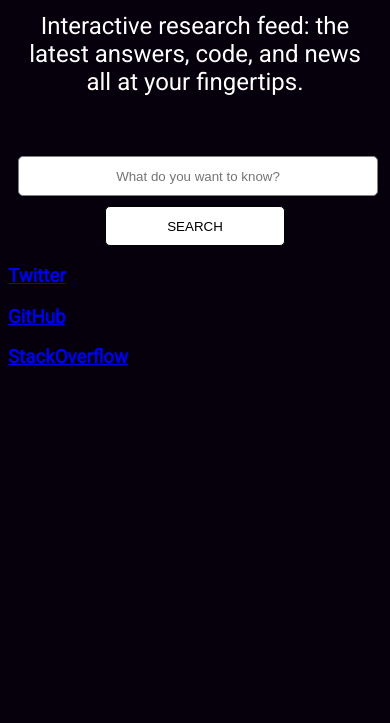
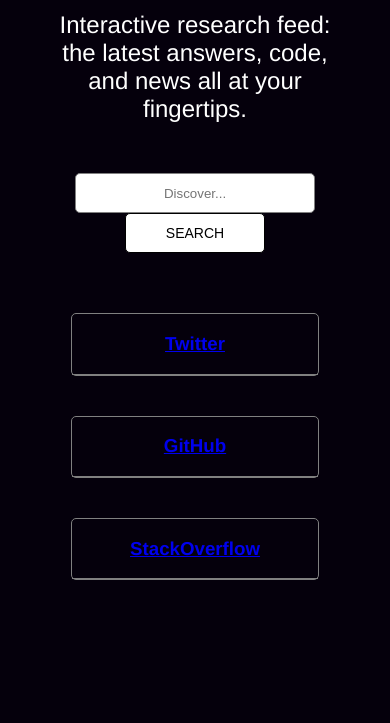
Before and after one commit to jhwheeler/flow-feed, a plain HTML site: page index.html in a window 390 px wide. Shown: the part 121-844 px from the top of the page. Drawn offline with nearby package versions, Linux system fonts and the light colour scheme.

Commit message:
integrated responsive grid

```diff
--- /dev/null
+++ b/css/grid.css
@@ -0,0 +1,60 @@
+* {
+    box-sizing: border-box;
+}
+
+.row {
+    max-width: 1000px;
+    padding-left: 20px;
+    padding-right: 20px;
+    margin: 0 auto;
+}
+
+.row::before,
+.row::after {
+    display: table;
+    content: '';
+}
+
+.row::after {
+    clear: both;
+}
+
+.col-1,
+.col-2,
+.col-3,
+.col-4,
+.col-5,
+.col-6,
+.col-7,
+.col-8,
+.col-9,
+.col-10,
+.col-11,
+.col-12 {
+    float: left;
+    padding-left: 1.04166666%;
+    padding-right: 1.04166666%;
+}
+
+/* Mobile default */
+.col-4,
+.col-6,
+.col-8,
+.col-12 {
+    width: 100%;
+}
+
+@media only screen and (min-width: 640px) {
+    .col-4 {
+        width: 33.33333%;
+    }
+    .col-6 {
+        width: 50%;
+    }
+    .col-8 {
+        width: 66.66666%;
+    }
+    .col-12 {
+        width: 100%;
+    }
+}
--- a/css/main.css
+++ b/css/main.css
@@ -3,7 +3,7 @@
 }
 
 body {
-    font-family: Roboto, sans-serif;
+    font-family: Helvetica, sans-serif;
     background-color: #05000c;
 }
 
@@ -28,13 +28,18 @@
 .search-area {
     text-align: center;
     margin: 0 auto;
+    padding-bottom: 20px;
+}
+
+.search-form {
+    margin: 0 auto;
+    text-align: center;
 }
 
 input[type="text"] {
     text-align: center;
-    margin: 10px;
     height: 40px;
-    width: 360px;
+    width: 240px;
     border: 1px solid gray;
     border-radius: 5px;
 }
@@ -43,7 +48,8 @@
     border: 1px solid black;
     border-radius: 5px;
     height: 40px;
-    width: 180px;
+    width: 140px;
+    font-size: 14px;
     background-color: #fff;
     color: #000;
     text-transform: uppercase;
@@ -51,6 +57,23 @@
 }
 
 .search-button:hover {
-    background-color: #0083db;
+    background-color: #006ccc;
     color: #fff;
 }
+
+.search-results {
+    margin-top: 20px;
+    padding: 20px;
+}
+
+.source-container {
+    border: 1px solid gray;
+    border-radius: 5px;
+    margin: 20px;
+}
+
+.source-header {
+    position: relative;
+    text-align: center;
+    border-bottom: 1px solid gray;
+}
--- a/index.html
+++ b/index.html
@@ -9,20 +9,33 @@
         <meta name="keywords" content="keywords,here">
         <link rel='stylesheet' href='https://fonts.googleapis.com/css?family=Roboto' type='text/css'>
         <link rel="stylesheet" href="./css/main.css">
+        <link rel="stylesheet" href="./css/grid.css">
     </head>
       <body>
           <header>
+              <div class="row">
+                  <div class="col-12">
                       <h1>Flow Feed</h1>
                       <h2>Interactive research feed: the latest answers, code, and news all at your fingertips.</h2>
+                  </div>
+              </div>
           </header>
           <main>
+          <div class="row">
+              <div class="col-12">
                   <div class="search-area js-search-area">
+                      <div class="col-8">
                           <form action="#" class="search-form js-search-form">
-                  <input type="text" placeholder="What do you want to know?" class="js-query">
+                              <input type="text" placeholder="Discover..." class="js-query">
                               <input type="submit" class="search-button" value="search">
                           </form>
                       </div>
+                  </div>
+              </div>
+          </div>
           <div class="search-results js-search-results">
+              <div class="row">
+                  <div class="col-4">
                       <div class="source-container js-source-container" id="source-container-1">
                           <div class="source-header">
                               <a href="https://twitter.com">
@@ -30,7 +43,10 @@
                                   <h3>Twitter</h3>
                               </a>
                           </div>
+                          <div class="source-content js-source-content"></div>
                       </div>
+                  </div>
+                  <div class="col-4">
                       <div class="source-container js-source-container" id="source-container-2">
                           <div class="source-header">
                               <a href="https://github.com">
@@ -38,7 +54,10 @@
                                   <h3>GitHub</h3>
                               </a>
                           </div>
+                          <div class="source-content js-source-content"></div>
                       </div>
+                  </div>
+                  <div class="col-4">
                       <div class="source-container js-source-container" id="source-container-3">
                           <div class="source-header">
                               <a href="https://stackoverflow.com">
@@ -46,8 +65,12 @@
                                   <h3>StackOverflow</h3>
                               </a>
                           </div>
+                          <div class="source-content js-source-content"></div>
                       </div>
                   </div>
+              </div>
+          </div>
+          </main>
 
 
           <script src="https://ajax.googleapis.com/ajax/libs/jquery/1.7.2/jquery.min.js" type="text/javascript"></script>
```
Lines whose indentation alone changed are shown as unchanged.
